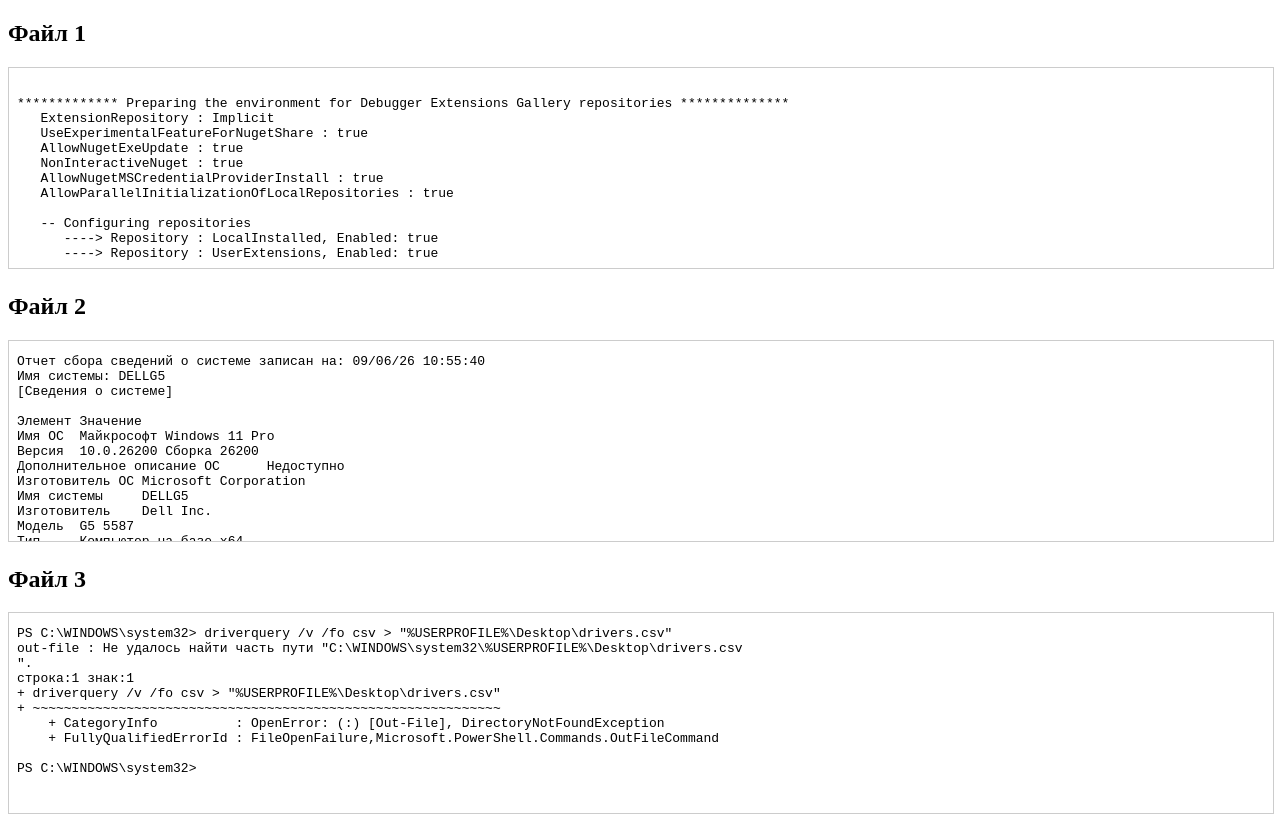
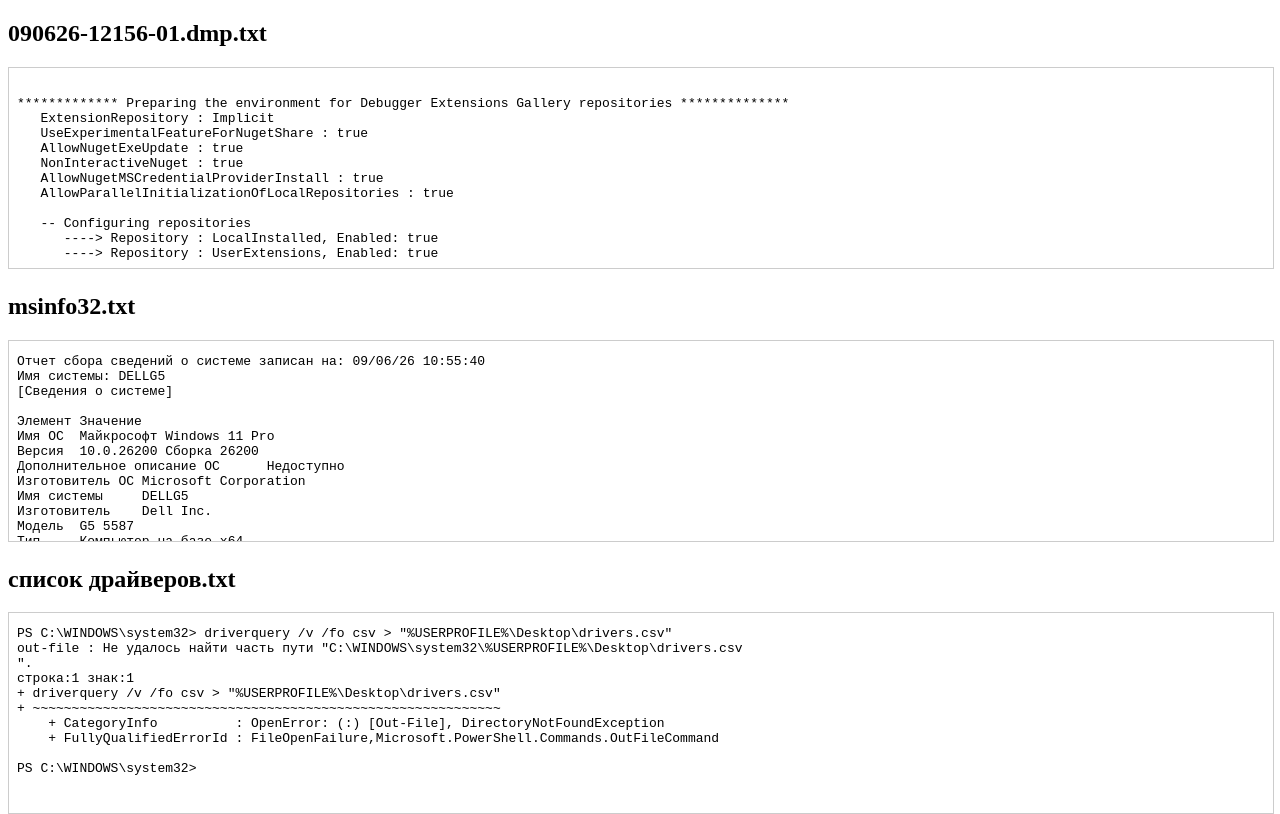
Before and after one commit to bagum4eg/25h2_bsod, a plain HTML site: page index.html in a window 1280 px wide. Drawn offline with Linux system fonts and the light colour scheme.

Commit message:
Update index.html

```diff
--- a/index.html
+++ b/index.html
@@ -5,13 +5,13 @@
     <title>Вывод TXT-файлов</title>
   </head>
   <body>
-	<h2>Файл 1</h2>
+	<h2>090626-12156-01.dmp.txt</h2>
 	<iframe src="090626-12156-01.dmp.txt" style="width:100%; height:200px; border:1px solid #ccc;"></iframe>
 
-	<h2>Файл 2</h2>
+	<h2>msinfo32.txt</h2>
 	<iframe src="msinfo32.txt" style="width:100%; height:200px; border:1px solid #ccc;"></iframe>
 
-	<h2>Файл 3</h2>
+	<h2>список драйверов.txt</h2>
 	<iframe src="список драйверов.txt" style="width:100%; height:200px; border:1px solid #ccc;"></iframe>
 
   </body>
```
